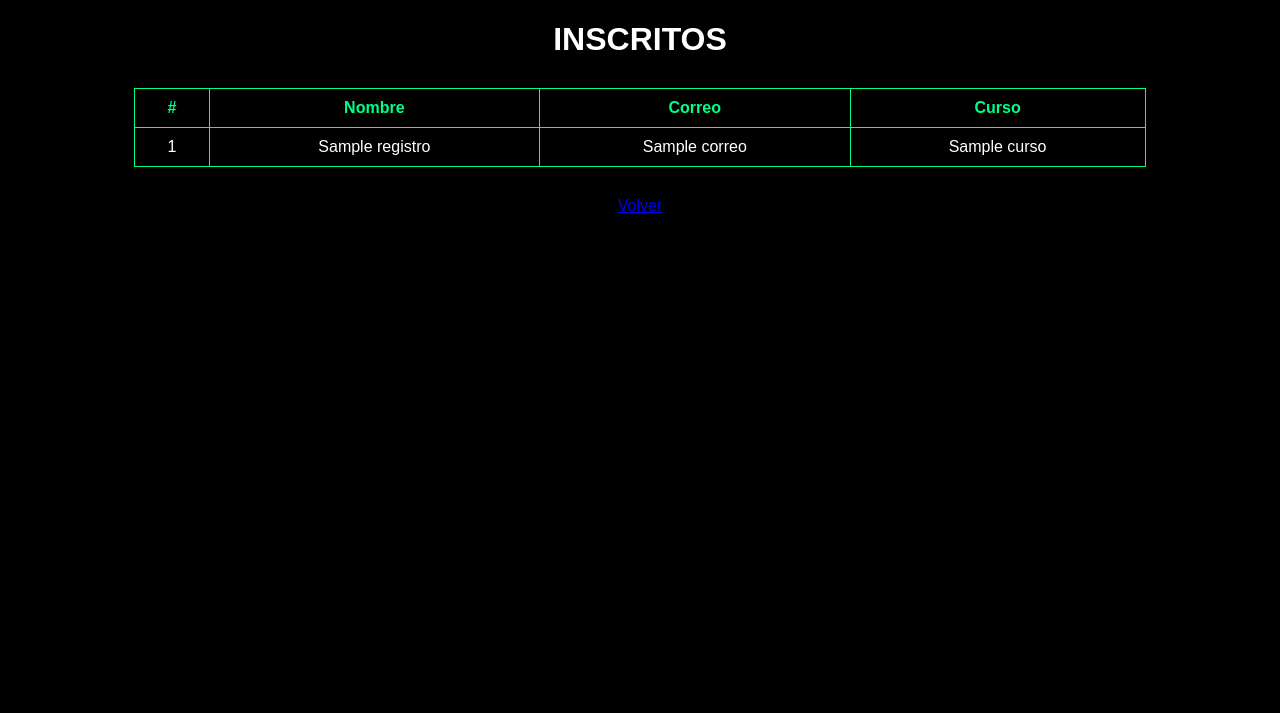
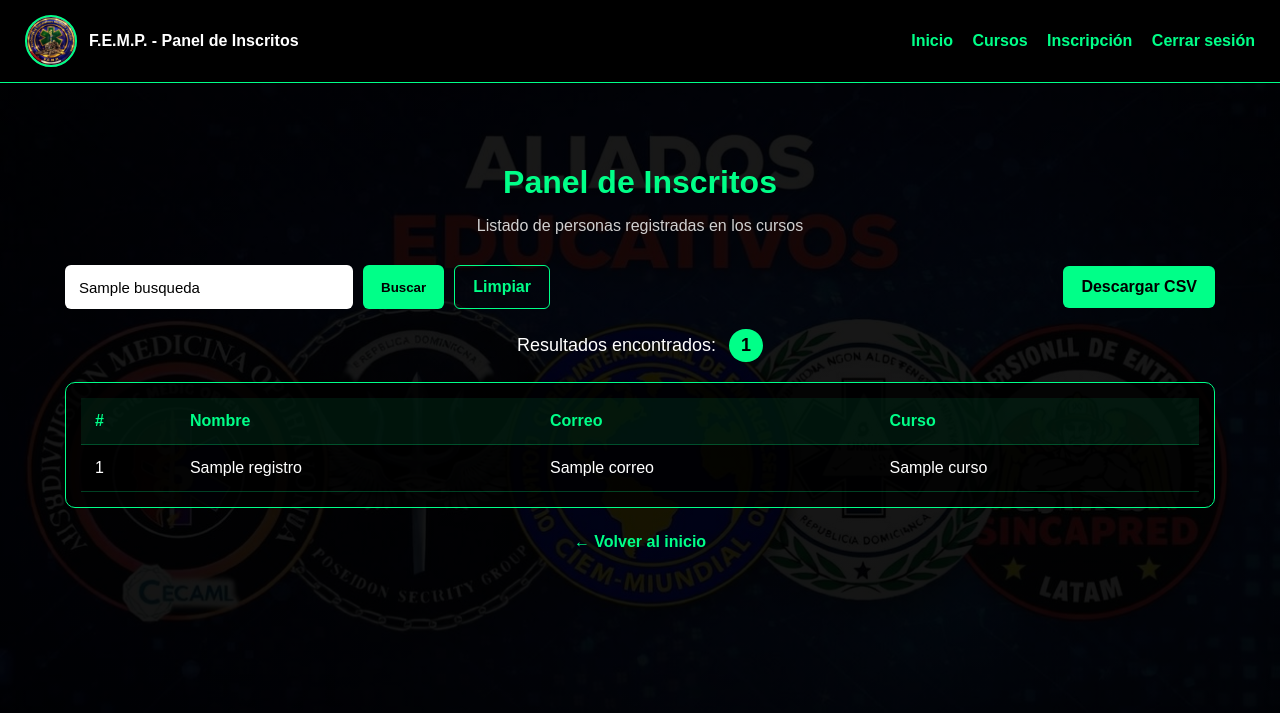
Before and after one commit to edward209/cursos-tacticos, a Flask app: template templates/inscritos.html in a window 1280 px wide. Shown: the top 713 px of the page. Run offline with Flask 3, Linux system fonts and the light colour scheme; the template is opened without the code that fills it: most values are stand-ins (such as "Sample title", 1, 10 or a date in 2020).

Commit message:
agregar buscador y descarga csv al panel

```diff
--- a/app.py
+++ b/app.py
@@ -1,16 +1,23 @@
-from flask import Flask, render_template, request
+from flask import Flask, render_template, request, redirect, url_for, session, send_file
 import csv
 import os
 
 app = Flask(__name__)
+app.secret_key = 'clave_secreta_femp_2026'
+
+USUARIO_PANEL = 'admin'
+CLAVE_PANEL = '12345'
+
 
 @app.route('/')
 def inicio():
     return render_template('index.html')
 
+
 @app.route('/cursos')
 def cursos():
     return render_template('cursos.html')
+
 
 @app.route('/inscripcion', methods=['GET', 'POST'])
 def inscripcion():
@@ -34,24 +41,80 @@ def inscripcion():
 
     return render_template('inscripcion.html')
 
+
+@app.route('/login', methods=['GET', 'POST'])
+def login():
+    error = None
+
+    if request.method == 'POST':
+        usuario = request.form['usuario']
+        clave = request.form['clave']
+
+        if usuario == USUARIO_PANEL and clave == CLAVE_PANEL:
+            session['logueado'] = True
+            return redirect(url_for('inscritos'))
+        else:
+            error = 'Usuario o contraseña incorrectos'
+
+    return render_template('login.html', error=error)
+
+
+@app.route('/logout')
+def logout():
+    session.pop('logueado', None)
+    return redirect(url_for('login'))
+
+
 @app.route('/inscritos')
 def inscritos():
+    if not session.get('logueado'):
+        return redirect(url_for('login'))
+
     registros = []
     archivo = 'inscripciones.csv'
+    busqueda = request.args.get('q', '').strip().lower()
 
     if os.path.isfile(archivo):
         with open(archivo, 'r', encoding='utf-8') as f:
             reader = csv.reader(f)
-            next(reader, None)  # saltar encabezado
+            next(reader, None)
+
             for fila in reader:
                 if len(fila) == 3:
-                    registros.append({
+                    registro = {
                         'nombre': fila[0],
                         'correo': fila[1],
                         'curso': fila[2]
-                    })
+                    }
 
-    return render_template('inscritos.html', registros=registros)
+                    texto = f"{fila[0]} {fila[1]} {fila[2]}".lower()
+
+                    if not busqueda or busqueda in texto:
+                        registros.append(registro)
+
+    return render_template(
+        'inscritos.html',
+        registros=registros,
+        busqueda=busqueda
+    )
+
+
+@app.route('/descargar-inscritos')
+def descargar_inscritos():
+    if not session.get('logueado'):
+        return redirect(url_for('login'))
+
+    archivo = 'inscripciones.csv'
+
+    if os.path.isfile(archivo):
+        return send_file(
+            archivo,
+            as_attachment=True,
+            download_name='inscritos.csv'
+        )
+
+    return redirect(url_for('inscritos'))
+
 
 if __name__ == '__main__':
     app.run(debug=True)
--- a/templates/inscritos.html
+++ b/templates/inscritos.html
@@ -2,44 +2,246 @@
 <html>
 <head>
     <title>Panel de Inscritos</title>
-
+    <meta name="viewport" content="width=device-width, initial-scale=1.0">
     <style>
         body {
-            background: black;
+            margin: 0;
+            font-family: Arial, sans-serif;
+            background:
+                linear-gradient(rgba(0,0,0,0.9), rgba(0,0,0,0.92)),
+                url("{{ url_for('static', filename='portada.jpg') }}");
+            background-size: cover;
+            background-position: center;
+            background-attachment: fixed;
             color: white;
-            font-family: Arial;
+        }
+
+        .topbar {
+            background: rgba(0,0,0,0.9);
+            border-bottom: 1px solid #00ff88;
+            padding: 15px 25px;
+            display: flex;
+            justify-content: space-between;
+            align-items: center;
+            flex-wrap: wrap;
+        }
+
+        .topbar .logo-area {
+            display: flex;
+            align-items: center;
+            gap: 12px;
+        }
+
+        .topbar img {
+            width: 48px;
+            height: 48px;
+            border-radius: 50%;
+            object-fit: cover;
+            border: 2px solid #00ff88;
+            background: white;
+        }
+
+        .topbar a {
+            color: #00ff88;
+            text-decoration: none;
+            font-weight: bold;
+            margin-left: 15px;
+        }
+
+        .contenedor {
+            max-width: 1150px;
+            margin: 40px auto;
+            padding: 20px;
+        }
+
+        h1 {
             text-align: center;
+            color: #00ff88;
+            margin-bottom: 10px;
+        }
+
+        .sub {
+            text-align: center;
+            color: #d0d0d0;
+            margin-bottom: 30px;
+        }
+
+        .acciones {
+            display: flex;
+            justify-content: space-between;
+            align-items: center;
+            gap: 15px;
+            flex-wrap: wrap;
+            margin-bottom: 20px;
+        }
+
+        .buscador-form {
+            display: flex;
+            gap: 10px;
+            flex-wrap: wrap;
+        }
+
+        .buscador-form input {
+            padding: 12px 14px;
+            min-width: 260px;
+            border: none;
+            border-radius: 6px;
+            font-size: 15px;
+        }
+
+        .btn {
+            display: inline-block;
+            padding: 12px 18px;
+            background: #00ff88;
+            color: black;
+            text-decoration: none;
+            border: none;
+            border-radius: 6px;
+            font-weight: bold;
+            cursor: pointer;
+        }
+
+        .btn:hover {
+            background: #00cc6a;
+        }
+
+        .btn-sec {
+            background: transparent;
+            color: #00ff88;
+            border: 1px solid #00ff88;
+        }
+
+        .btn-sec:hover {
+            background: #00ff88;
+            color: black;
+        }
+
+        .contador {
+            margin: 20px 0;
+            text-align: center;
+            font-size: 18px;
+            color: #ffffff;
+        }
+
+        .badge {
+            display: inline-block;
+            background: #00ff88;
+            color: black;
+            font-weight: bold;
+            padding: 6px 12px;
+            border-radius: 20px;
+            margin-left: 8px;
+        }
+
+        .tabla-box {
+            background: rgba(0,0,0,0.8);
+            border: 1px solid #00ff88;
+            border-radius: 10px;
+            overflow-x: auto;
+            padding: 15px;
         }
 
         table {
-            width: 80%;
-            margin: 30px auto;
+            width: 100%;
             border-collapse: collapse;
+            min-width: 700px;
         }
 
         th, td {
-            border: 1px solid #00ff88;
-            padding: 10px;
+            padding: 14px;
+            text-align: left;
+            border-bottom: 1px solid rgba(0,255,136,0.25);
         }
 
         th {
             color: #00ff88;
+            background: rgba(0,255,136,0.08);
+        }
+
+        tr:hover {
+            background: rgba(0,255,136,0.05);
+        }
+
+        .vacio {
+            text-align: center;
+            color: #d0d0d0;
+            padding: 30px 0;
+        }
+
+        .footer-link {
+            text-align: center;
+            margin-top: 25px;
+        }
+
+        .footer-link a {
+            color: #00ff88;
+            text-decoration: none;
+            font-weight: bold;
+        }
+
+        @media (max-width: 768px) {
+            .acciones {
+                flex-direction: column;
+                align-items: stretch;
+            }
+
+            .buscador-form {
+                width: 100%;
+            }
+
+            .buscador-form input {
+                min-width: 100%;
+            }
         }
     </style>
 </head>
-
 <body>
 
-<h1>INSCRITOS</h1>
+    <div class="topbar">
+        <div class="logo-area">
+            <img src="{{ url_for('static', filename='logo.jpg') }}" alt="Logo">
+            <strong>F.E.M.P. - Panel de Inscritos</strong>
+        </div>
 
+        <div>
+            <a href="/">Inicio</a>
+            <a href="/cursos">Cursos</a>
+            <a href="/inscripcion">Inscripción</a>
+            <a href="/logout">Cerrar sesión</a>
+        </div>
+    </div>
+
+    <div class="contenedor">
+        <h1>Panel de Inscritos</h1>
+        <p class="sub">Listado de personas registradas en los cursos</p>
+
+        <div class="acciones">
+            <form method="GET" action="/inscritos" class="buscador-form">
+                <input type="text" name="q" placeholder="Buscar por nombre, correo o curso" value="{{ busqueda }}">
+                <button type="submit" class="btn">Buscar</button>
+                <a href="/inscritos" class="btn btn-sec">Limpiar</a>
+            </form>
+
+            <a href="/descargar-inscritos" class="btn">Descargar CSV</a>
+        </div>
+
+        <div class="contador">
+            Resultados encontrados:
+            <span class="badge">{{ registros|length }}</span>
+        </div>
+
+        <div class="tabla-box">
+            {% if registros %}
             <table>
+                <thead>
                     <tr>
                         <th>#</th>
                         <th>Nombre</th>
                         <th>Correo</th>
                         <th>Curso</th>
                     </tr>
-
+                </thead>
+                <tbody>
                     {% for r in registros %}
                     <tr>
                         <td>{{ loop.index }}</td>
@@ -48,10 +250,17 @@
                         <td>{{ r.curso }}</td>
                     </tr>
                     {% endfor %}
+                </tbody>
+            </table>
+            {% else %}
+            <div class="vacio">No se encontraron registros.</div>
+            {% endif %}
+        </div>
 
-</table>
-
-<a href="/">Volver</a>
+        <div class="footer-link">
+            <a href="/">← Volver al inicio</a>
+        </div>
+    </div>
 
 </body>
 </html>
```
Also changed, not shown: templates/login.html (added, +124 -0 lines). Lines whose indentation alone changed are shown as unchanged.
